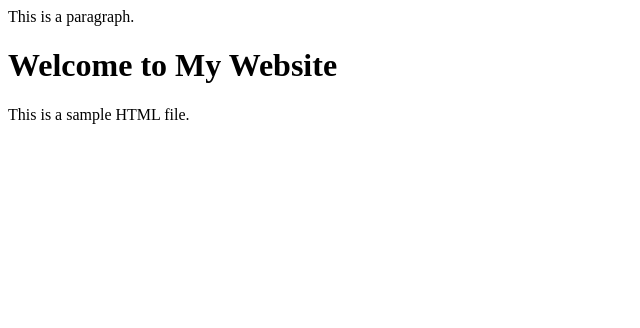
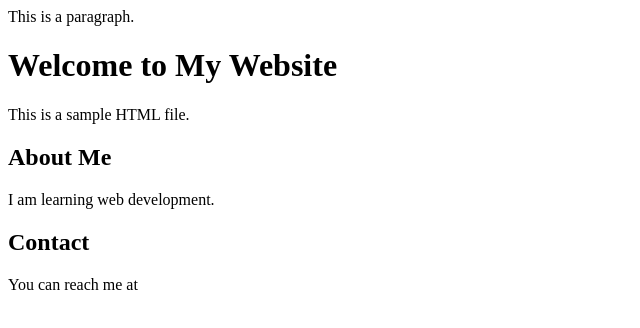
Before and after one commit to pawan371/Local-Repo, a plain HTML site: page index.html in a window 1280 px wide. Shown: the whole page, without its empty margins (0-640 px from the left). Drawn offline with Linux system fonts and the light colour scheme.

Commit message:
add new feature

```diff
--- a/index.html
+++ b/index.html
@@ -1,3 +1,7 @@
 <p>This is a paragraph. </p>
 <h1>Welcome to My Website</h1>
 <p>This is a sample HTML file.</p>
+<h2>About Me</h2>
+<p>I am learning web development.</p>
+<h2>Contact</h2>
+<p>You can reach me at
```
